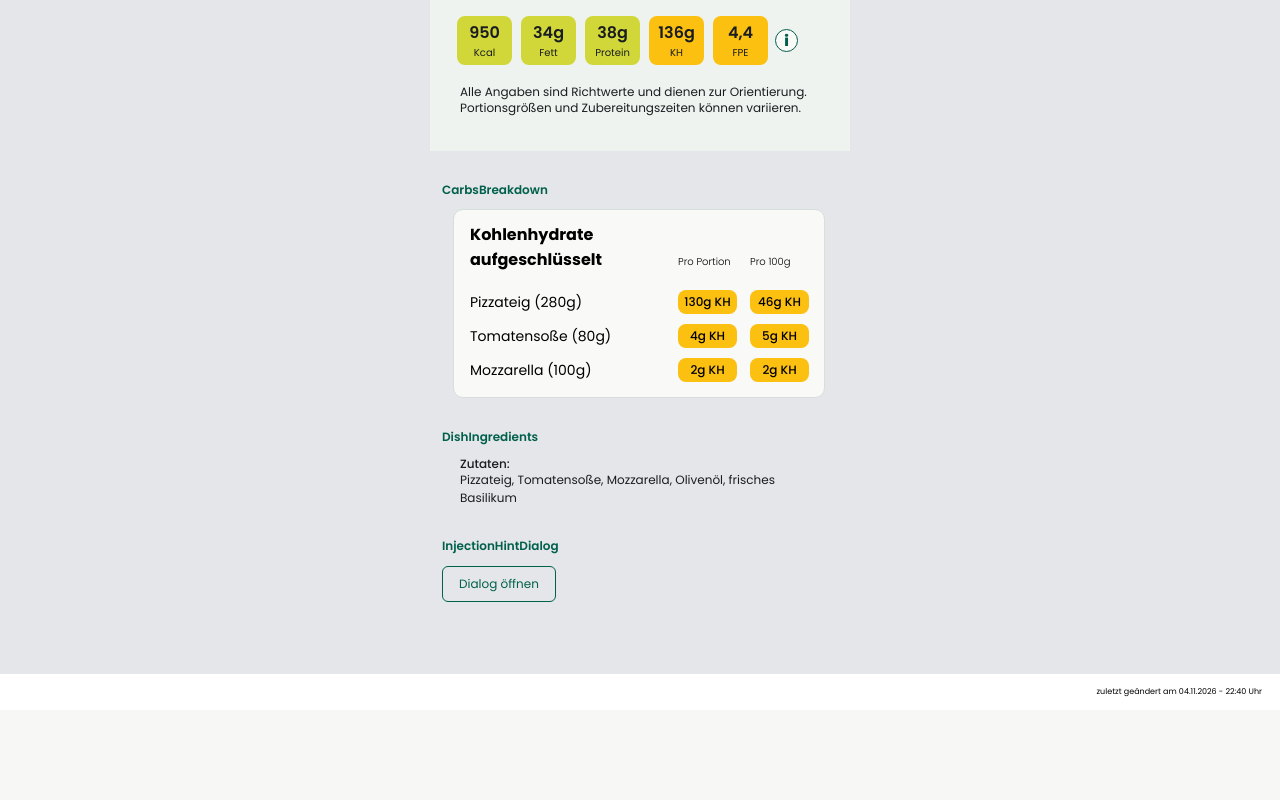
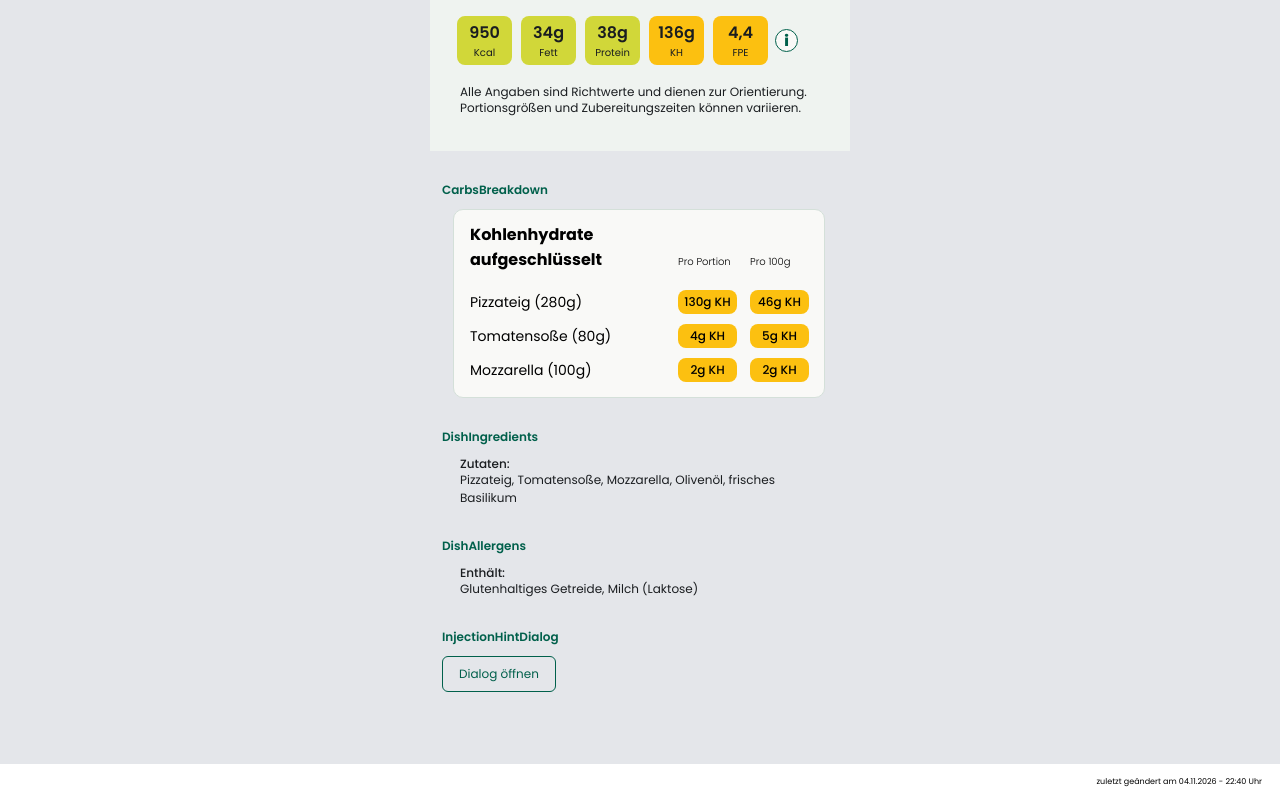
Before and after one commit to makroklar/makroklar, a Next.js app: page /guest/components in a window 1280 px wide. Shown: the part 1672-2472 px from the top of the page. Before the commit the page ends 2382 px from the top, so only its background shows below. Built offline with nearby package versions, Linux system fonts and the light colour scheme.

Commit message:
Gastansicht: Allergene der Detailansicht (DishAllergens) aus Figma

```diff
--- a/src/areas/guest/ComponentsPage.tsx
+++ b/src/areas/guest/ComponentsPage.tsx
@@ -2,6 +2,7 @@ import pizzaMargheritaCard from '../../../public/images/guest/dishes/pizza-margh
 import pizzaMargherita from '../../../public/images/guest/pizza-margherita.png';
 import { CategoryTabsDemo } from './CategoryTabsDemo';
 import { CarbsBreakdown } from './components/dish-detail/CarbsBreakdown';
+import { DishAllergens } from './components/dish-detail/DishAllergens';
 import { DishHero } from './components/dish-detail/DishHero';
 import { DishInfo } from './components/dish-detail/DishInfo';
 import { DishIngredients } from './components/dish-detail/DishIngredients';
@@ -124,6 +125,13 @@ export function ComponentsPage() {
           </section>
 
           <section className={styles.section}>
+            <h3 className={styles.sectionTitle}>DishAllergens</h3>
+            <div className={`${styles.fullBleed} ${styles.textInset}`}>
+              <DishAllergens allergens={['Glutenhaltiges Getreide', 'Milch (Laktose)']} />
+            </div>
+          </section>
+
+          <section className={styles.section}>
             <h3 className={styles.sectionTitle}>InjectionHintDialog</h3>
             <InjectionHintDialogDemo />
           </section>
--- /dev/null
+++ b/src/areas/guest/components/dish-detail/DishAllergens.module.css
@@ -0,0 +1,15 @@
+.allergens {
+  font-size: var(--font-size-sm);
+  line-height: normal;
+  color: var(--color-text);
+}
+
+.title {
+  margin: 0;
+  font-size: inherit;
+  font-weight: var(--font-weight-medium);
+}
+
+.list {
+  margin: 0;
+}
--- /dev/null
+++ b/src/areas/guest/components/dish-detail/DishAllergens.tsx
@@ -0,0 +1,13 @@
+import styles from './DishAllergens.module.css';
+
+// Enthaltene Allergene in der Detailansicht (Figma „Gastansicht“, Text 263:142)
+export function DishAllergens({ allergens }: { allergens: string[] }) {
+  return (
+    <section className={styles.allergens} aria-labelledby="dish-allergens-title">
+      <h2 id="dish-allergens-title" className={styles.title}>
+        Enthält:
+      </h2>
+      <p className={styles.list}>{allergens.join(', ')}</p>
+    </section>
+  );
+}
```
